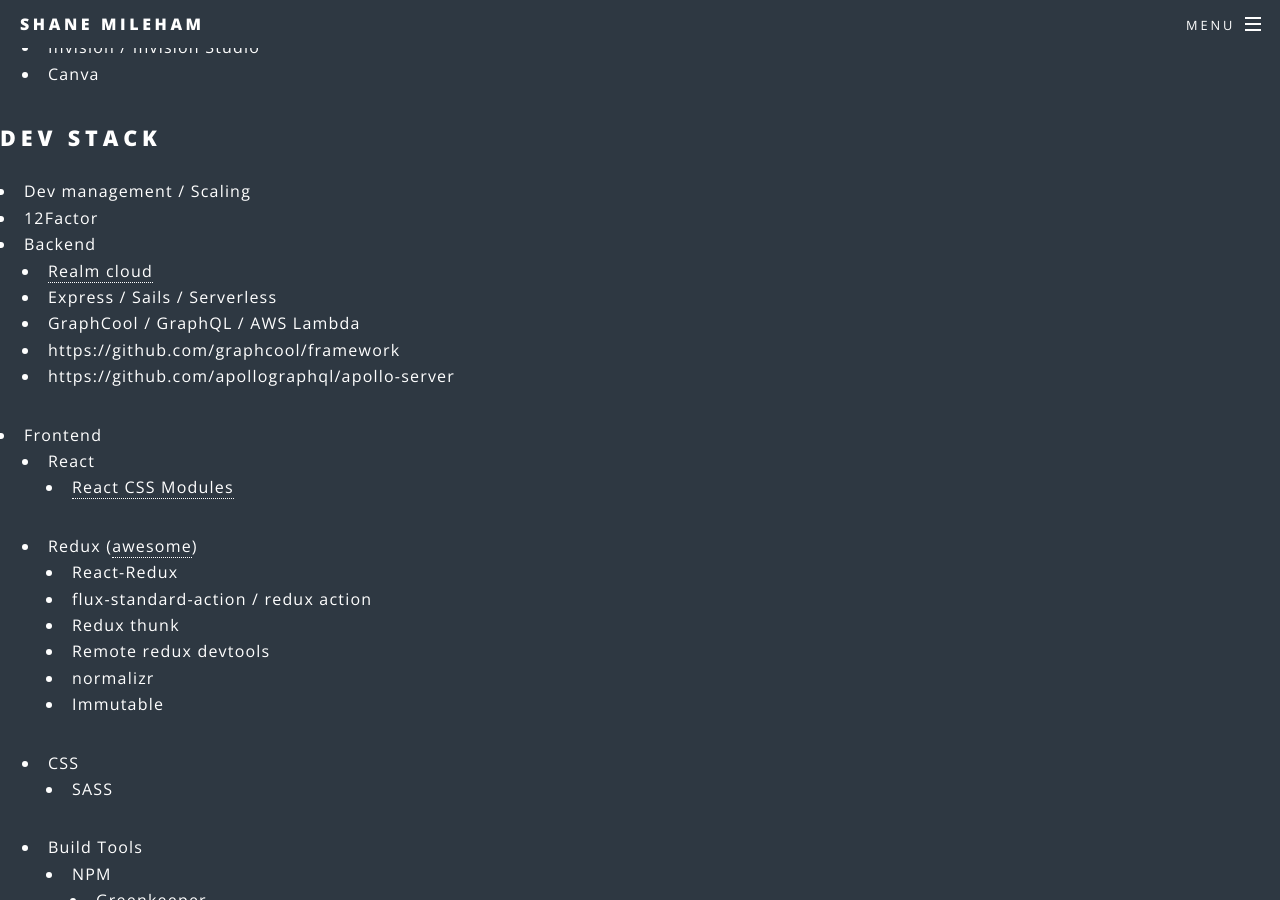
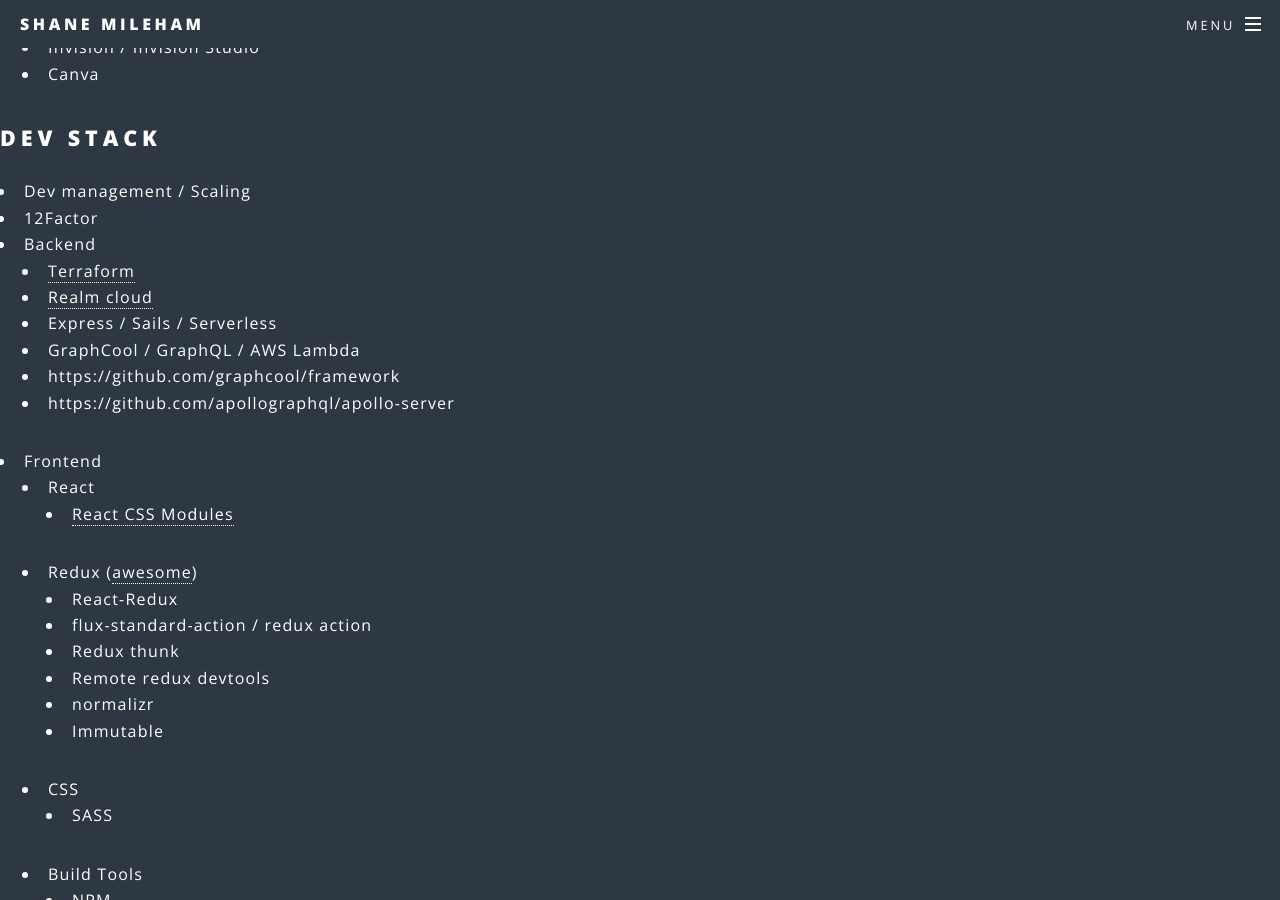
Before and after one commit to shanemileham/shanemileham.github.io, a Jekyll site: the page built from _kb/tech/stack.md, in a window 1280 px wide and 900 px high, scrolled down 1168 px. Built offline with Jekyll 4.4.1, drawn with Linux system fonts in a browser that asks for light colours; comment, search, counter and statistics services are not loaded.

Commit message:
Update stack.md

```diff
--- a/_kb/tech/stack.md
+++ b/_kb/tech/stack.md
@@ -41,6 +41,7 @@
 - Dev management / Scaling
 - 12Factor
 - Backend
+  - [Terraform](https://www.terraform.io/)
   - [Realm cloud](https://realm.io/pricing)
   - Express / Sails / Serverless
   - GraphCool / GraphQL / AWS Lambda
```
